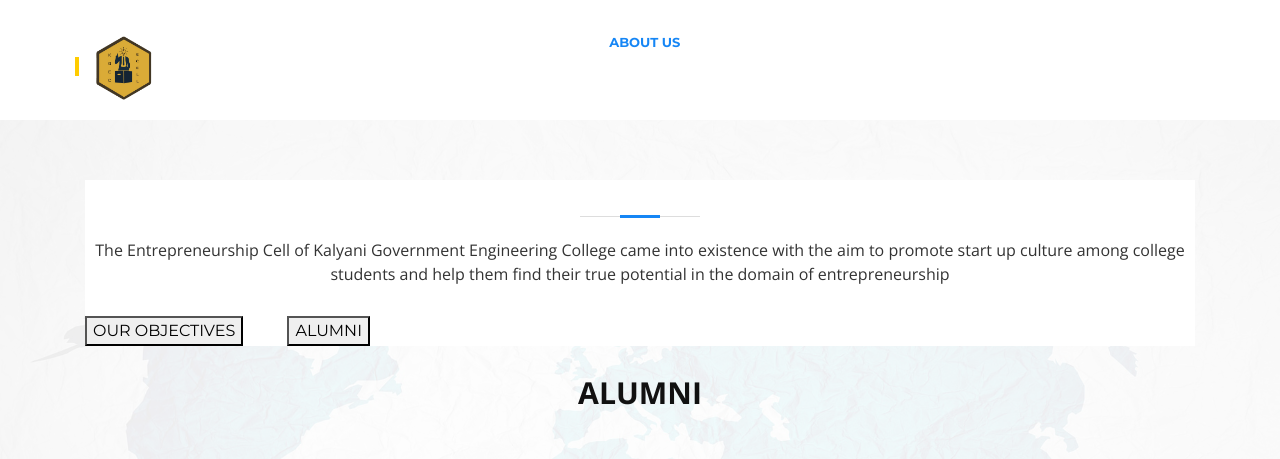
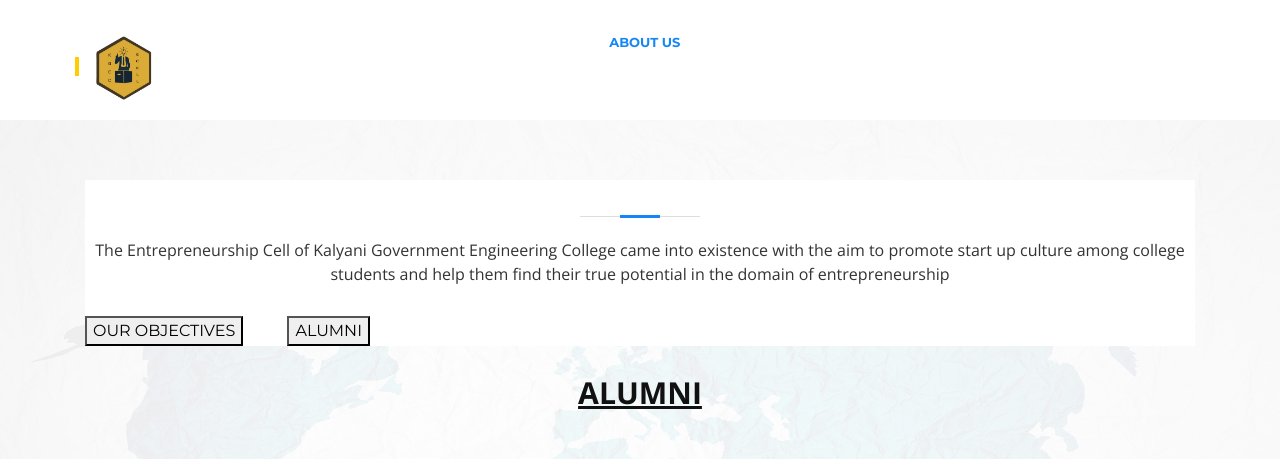
Before and after one commit to parnamondal/KGEC-ECELL-WEBSITE-2020, a plain HTML site: page alumni.html in a window 1280 px wide. Shown: the top 459 px of the page. Drawn offline with nearby package versions, Linux system fonts and the light colour scheme.

Commit message:
update alumni.html

```diff
--- a/alumni.html
+++ b/alumni.html
@@ -106,7 +106,7 @@
       </header>
   <br>
 
-    <h7><b><center>ALUMNI</center></b></h7>
+          <h7><b><center><u>ALUMNI</u></center></b></h7>
     <br>
     <div class id="alumni">
     <img src="images/alumni1.jpg" width=500px height=250px  float=center  margin-right= 20px   margin-bottom=10px> <img src="images/alumni2.jpg" width=500px height=250px  float=center  margin-right= 20px   margin-bottom=10px>
```
